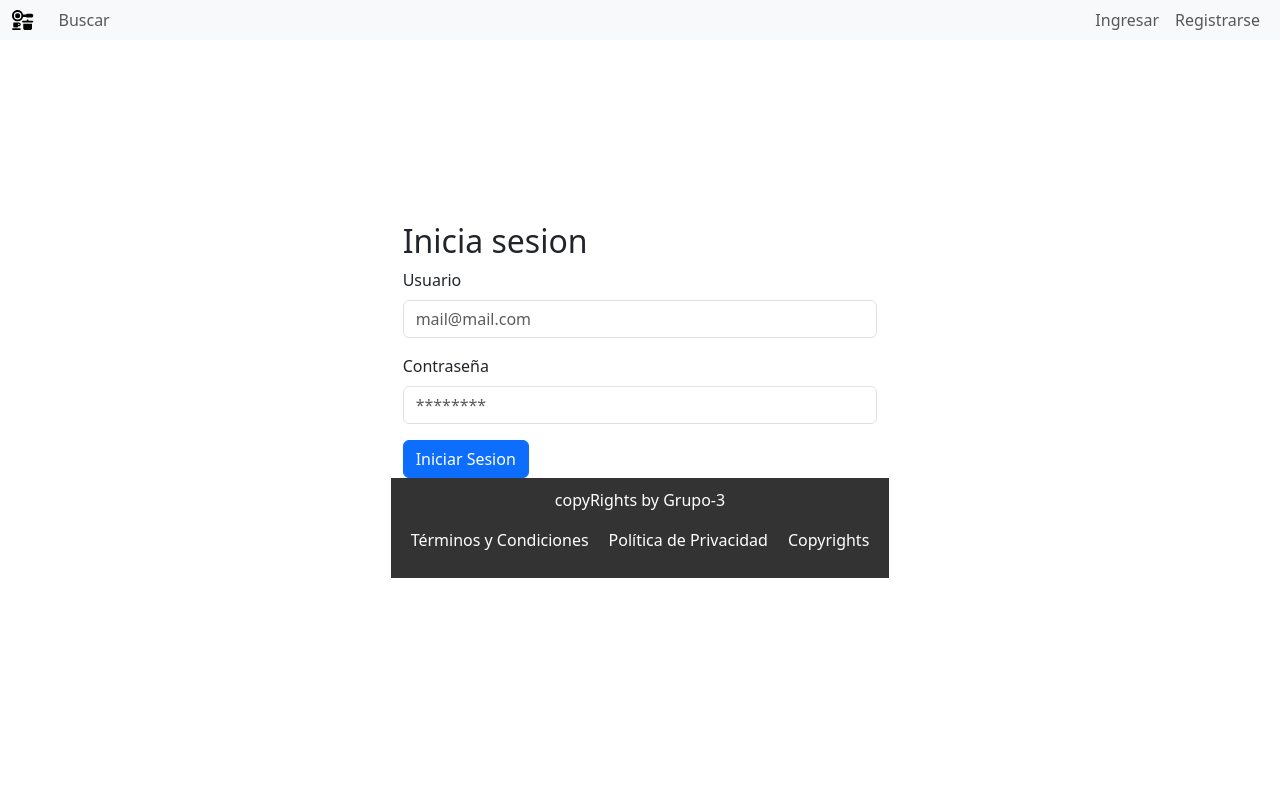
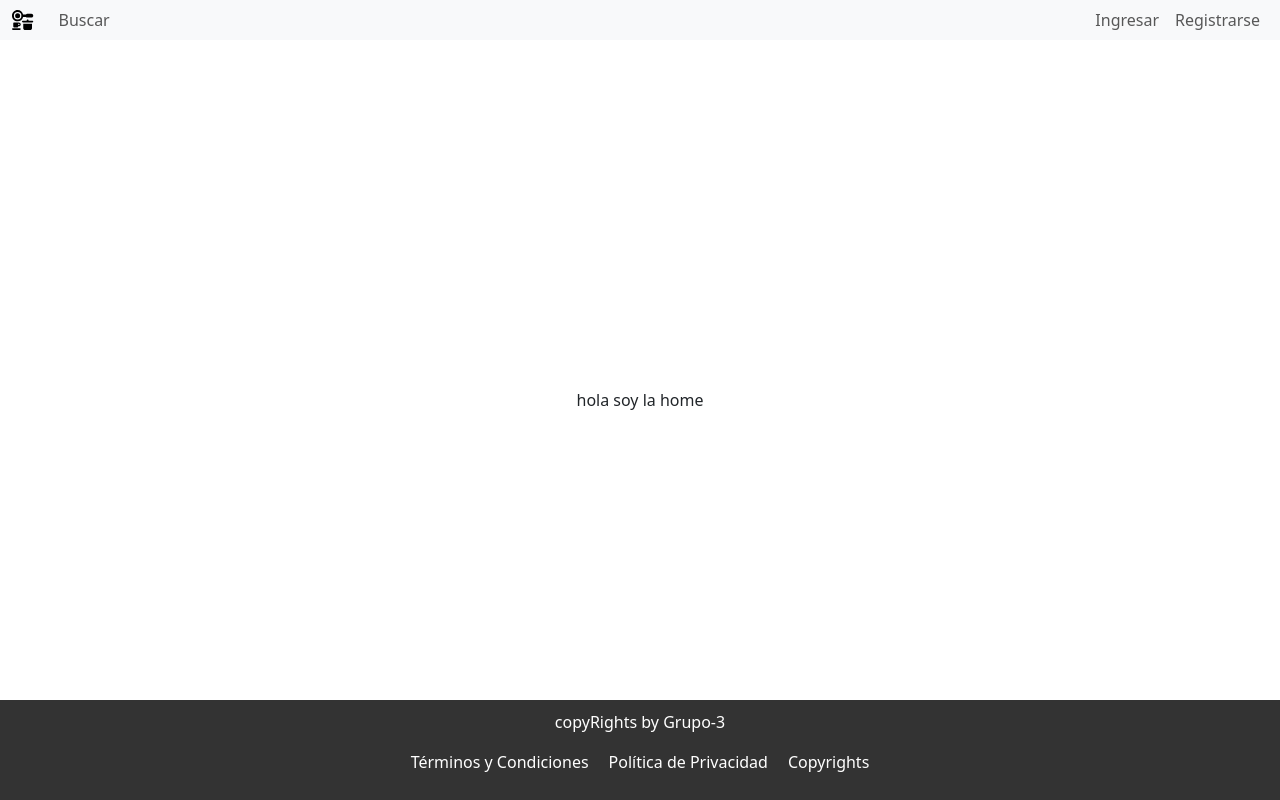
Before and after one commit to santifbouhid/PNT2-GRUPO3, a Vue app: page / in a window 1280 px wide. Built offline with nearby package versions, Linux system fonts and the light colour scheme.

Commit message:
actualizacion footer

```diff
--- a/src/App.vue
+++ b/src/App.vue
@@ -1,7 +1,7 @@
 <script setup>
 import Header from './components/Header.vue'
 import { ref } from 'vue';
-import Footer from './components/footer.vue';
+import Footer from './components/Footer.vue';
 
 let isLoggedIn = ref(true)
 </script>
@@ -9,7 +9,7 @@ let isLoggedIn = ref(true)
 <template>
     <nav class="navbar navbar-expand-lg bg-body-tertiary" v-show="isLoggedIn"><Header></Header></nav>
     <router-view></router-view>
-    <Footer />
+    <Footer class="footer"></Footer>
 </template>
 
 <style scoped>
@@ -20,4 +20,13 @@ nav {
     width: 100%;
     padding: 0;
 }
+
+.footer{
+    position: absolute;
+    bottom: 0;
+    width: 100%;
+    left: 0;
+
+}
+
 </style>
--- a/src/components/footer.vue
+++ b/src/components/footer.vue
@@ -1,7 +1,5 @@
 <script>
-export default {
-    name: 'Footer'
-}
+
 </script>
 
 <template>
--- a/src/main.js
+++ b/src/main.js
@@ -13,11 +13,11 @@ import { createRouter, createWebHistory } from 'vue-router';
 const routes = [
     {
         path: '/',
-        component: Login
+        component: Home
     },
     {
-        path: '/home',
-        component: Home
+        path: '/login',
+        component: Login
     }
 ]
 
```
